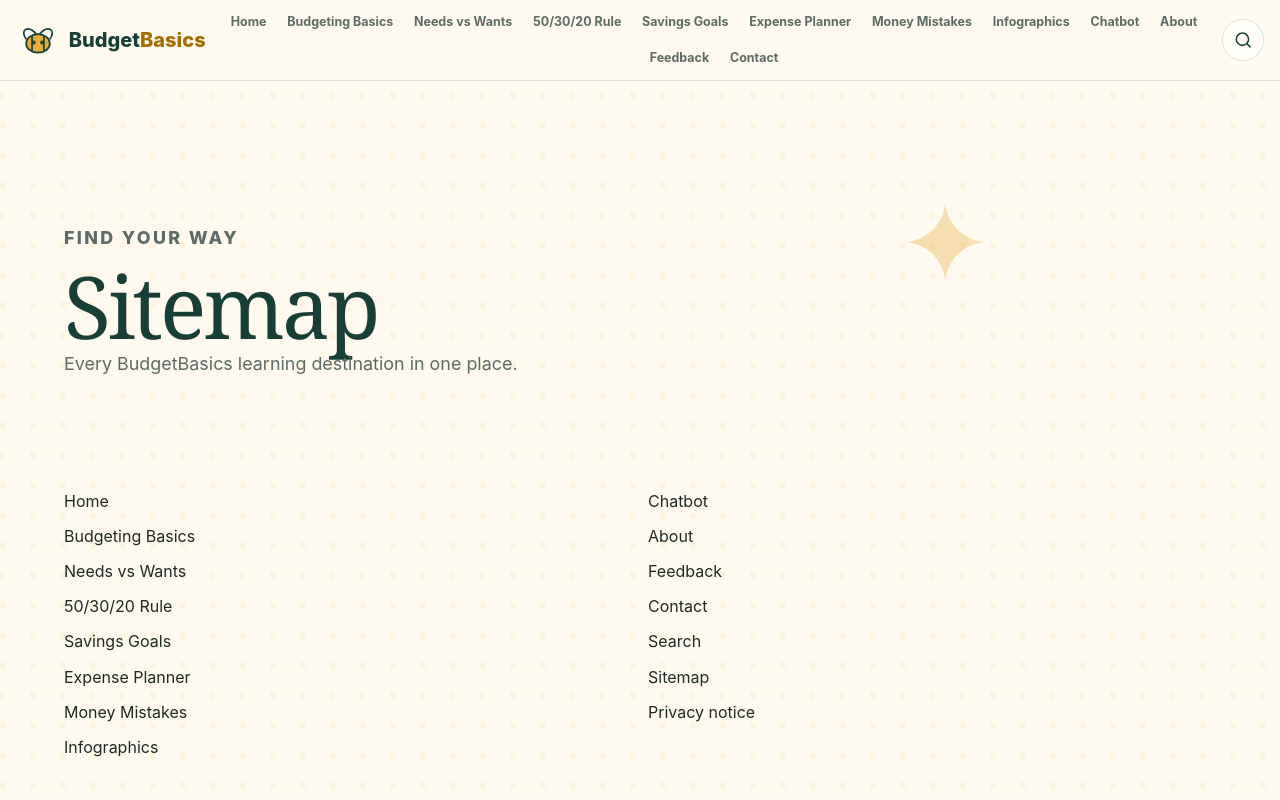
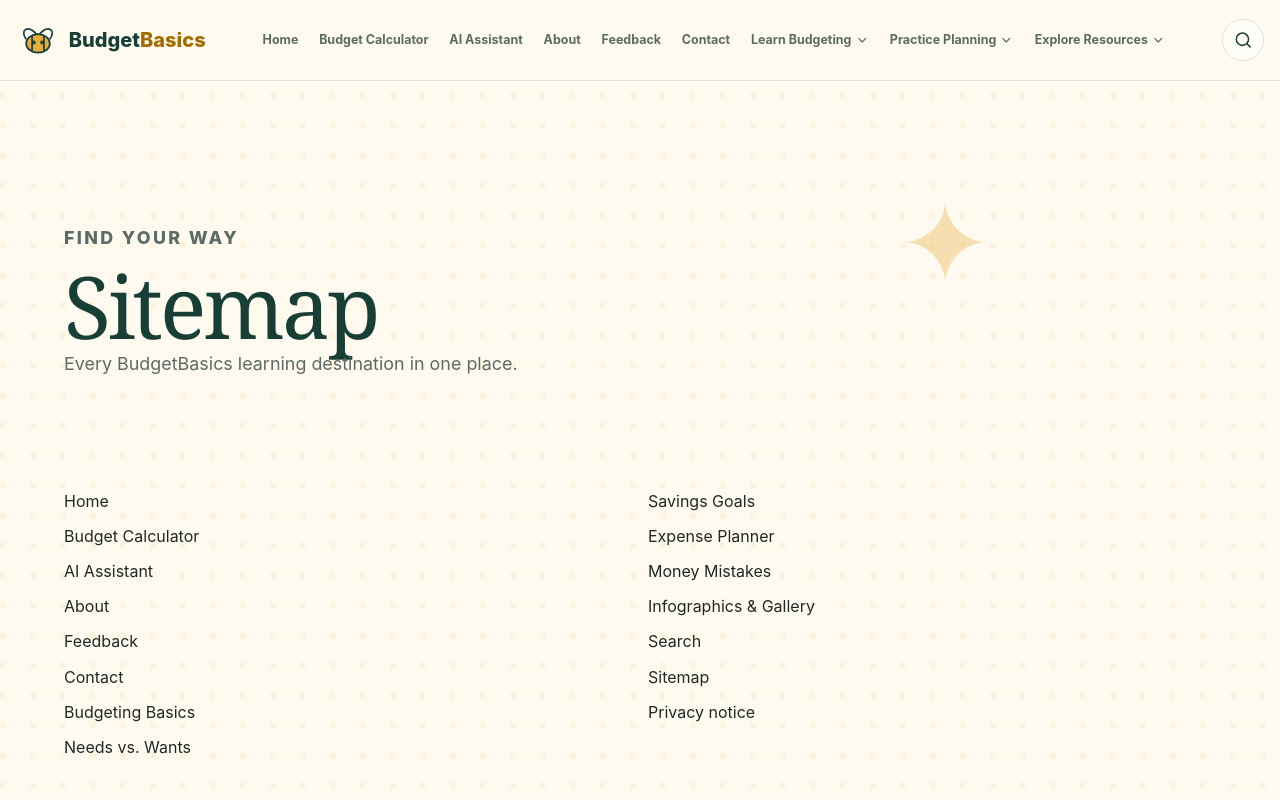
Before and after one commit to nakanakaii/budget-basics, a React (Vite) app: page /sitemap in a window 1280 px wide. Shown: the top 800 px of the page. Built offline with nearby package versions, Linux system fonts and the light colour scheme.

Commit message:
feat: group primary navigation

```diff
--- a/src/components/AppShell.jsx
+++ b/src/components/AppShell.jsx
@@ -1,29 +1,67 @@
-import { Menu, Search, X } from 'lucide-react'
-import { useEffect, useState } from 'react'
+import { ChevronDown, Menu, Search, X } from 'lucide-react'
+import { useEffect, useRef, useState } from 'react'
 import { Link, NavLink, Outlet, useLocation } from 'react-router-dom'
-import { primaryLinks } from '../data/navigation.js'
+import { navigationItems, primaryLinks } from '../data/navigation.js'
 import BackToTop from './BackToTop.jsx'
 import Logo from './Logo.jsx'
 
 export default function AppShell() {
   const [open, setOpen] = useState(false)
+  const [openGroup, setOpenGroup] = useState(null)
   const { pathname } = useLocation()
+  const headerRef = useRef(null)
 
   useEffect(() => {
     let current = true
-    queueMicrotask(() => current && setOpen(false))
+    queueMicrotask(() => {
+      if (!current) return
+      setOpen(false)
+      setOpenGroup(null)
+    })
     return () => { current = false }
   }, [pathname])
+
+  useEffect(() => {
+    const closeGroups = (event) => {
+      if (event.type === 'keydown' ? event.key === 'Escape' : !headerRef.current?.contains(event.target)) setOpenGroup(null)
+    }
+    document.addEventListener('keydown', closeGroups)
+    document.addEventListener('pointerdown', closeGroups)
+    return () => {
+      document.removeEventListener('keydown', closeGroups)
+      document.removeEventListener('pointerdown', closeGroups)
+    }
+  }, [])
+
+  const selectLink = () => {
+    setOpen(false)
+    setOpenGroup(null)
+  }
 
   return (
     <div className="site-shell">
       <a className="skip-link" href="#main-content">Skip to content</a>
-      <header className="site-header">
+      <header className="site-header" ref={headerRef}>
         <div className="header-inner">
           <Logo />
           <button className="menu-toggle" type="button" aria-controls="primary-navigation" aria-expanded={open} aria-label="Navigation menu" onClick={() => setOpen(!open)}>{open ? <X aria-hidden="true" /> : <Menu aria-hidden="true" />}</button>
           <nav id="primary-navigation" className={open ? 'nav-open' : ''} aria-label="Primary">
-            {primaryLinks.map(([label, path]) => <NavLink key={path} to={path} end={path === '/'} onClick={() => setOpen(false)}>{label}</NavLink>)}
+            {navigationItems.map((item) => {
+              if (!item.children) return <NavLink key={item.path} to={item.path} end={item.path === '/'} onClick={selectLink}>{item.label}</NavLink>
+              const id = `nav-${item.label.toLowerCase().replaceAll(' ', '-')}`
+              const expanded = openGroup === item.label
+              const active = item.children.some(({ path }) => path === pathname)
+              return (
+                <div className="nav-group" key={item.label}>
+                  <button type="button" aria-controls={id} aria-expanded={expanded} data-active={active || undefined} onClick={() => setOpenGroup(expanded ? null : item.label)}>
+                    {item.label}<ChevronDown aria-hidden="true" />
+                  </button>
+                  <div className="nav-panel" id={id} hidden={!expanded}>
+                    {item.children.map(({ label, path }) => <NavLink key={`${item.label}-${path}`} to={path} onClick={selectLink}>{label}</NavLink>)}
+                  </div>
+                </div>
+              )
+            })}
           </nav>
           <Link className="search-link" to="/search" aria-label="Search resources" title="Search resources"><Search aria-hidden="true" /></Link>
         </div>
--- a/src/data/navigation.js
+++ b/src/data/navigation.js
@@ -1,14 +1,38 @@
-export const primaryLinks = [
-  ['Home', '/'],
-  ['Budgeting Basics', '/budgeting-basics'],
-  ['Needs vs Wants', '/needs-vs-wants'],
-  ['50/30/20 Rule', '/50-30-20'],
-  ['Savings Goals', '/savings-goals'],
-  ['Expense Planner', '/expense-planner'],
-  ['Money Mistakes', '/money-mistakes'],
-  ['Infographics', '/infographics'],
-  ['Chatbot', '/chatbot'],
-  ['About', '/about'],
-  ['Feedback', '/feedback'],
-  ['Contact', '/contact'],
+export const navigationItems = [
+  { label: 'Home', path: '/' },
+  { label: 'Budget Calculator', path: '/50-30-20' },
+  { label: 'AI Assistant', path: '/chatbot' },
+  { label: 'About', path: '/about' },
+  { label: 'Feedback', path: '/feedback' },
+  { label: 'Contact', path: '/contact' },
+  {
+    label: 'Learn Budgeting',
+    children: [
+      { label: 'Budgeting Basics', path: '/budgeting-basics' },
+      { label: 'Needs vs. Wants', path: '/needs-vs-wants' },
+      { label: 'Savings Goals', path: '/savings-goals' },
+      { label: 'Expense Planner', path: '/expense-planner' },
+      { label: 'Money Mistakes', path: '/money-mistakes' },
+    ],
+  },
+  {
+    label: 'Practice Planning',
+    children: [
+      { label: 'Savings Goals', path: '/savings-goals' },
+      { label: 'Expense Planner', path: '/expense-planner' },
+      { label: 'Money Mistakes', path: '/money-mistakes' },
+    ],
+  },
+  {
+    label: 'Explore Resources',
+    children: [
+      { label: 'Infographics & Gallery', path: '/infographics' },
+      { label: 'Search, Sort & Filters', path: '/search' },
+    ],
+  },
 ]
+
+const allLinks = navigationItems.flatMap((item) => item.children ?? [item])
+export const primaryLinks = Array.from(
+  new Map(allLinks.filter(({ path }) => path !== '/search').map(({ label, path }) => [path, [label, path]])).values(),
+)
```
Also changed, not shown: src/index.css, 1 other file (tests, documents, lock files or other folders).
